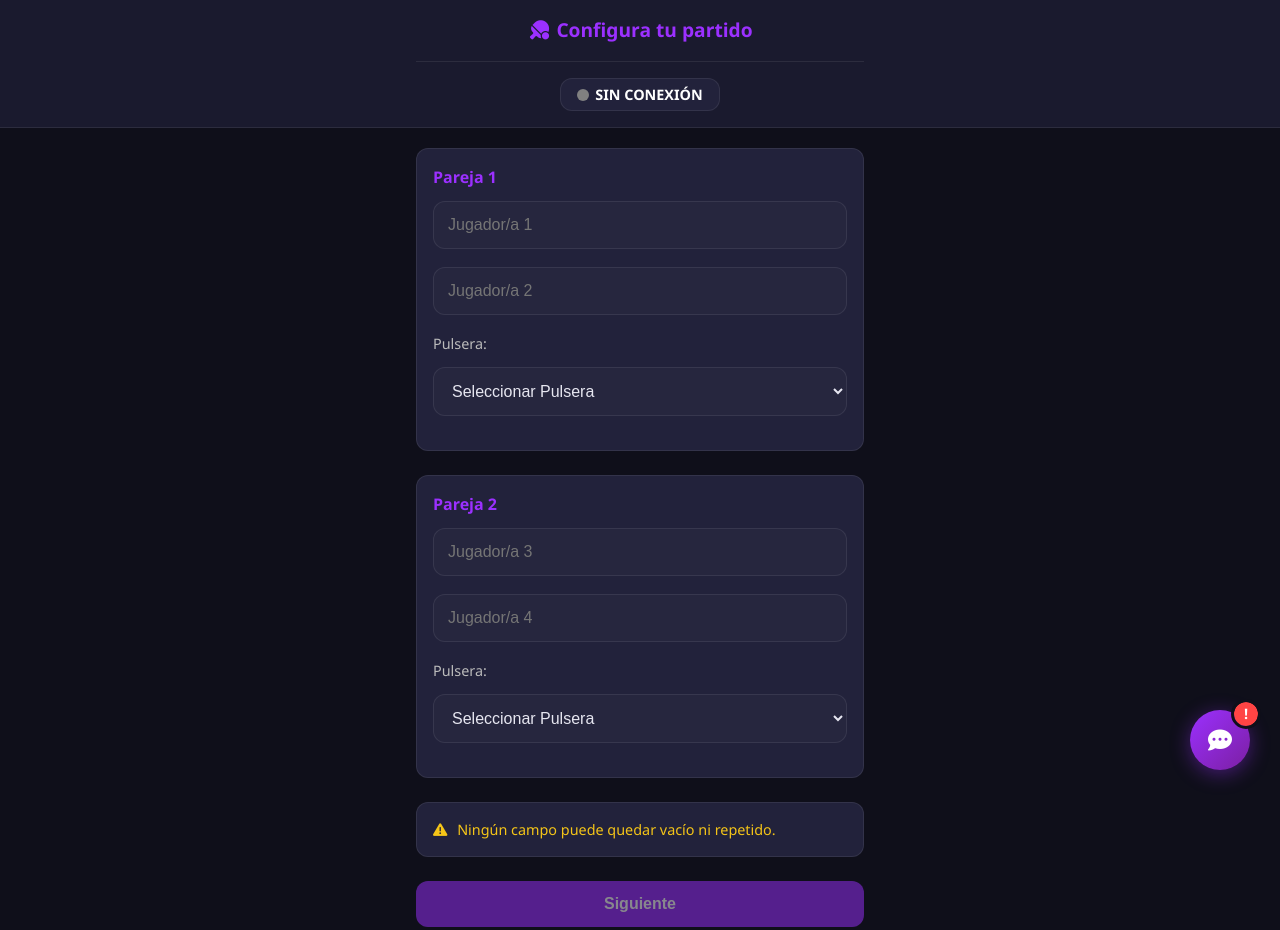
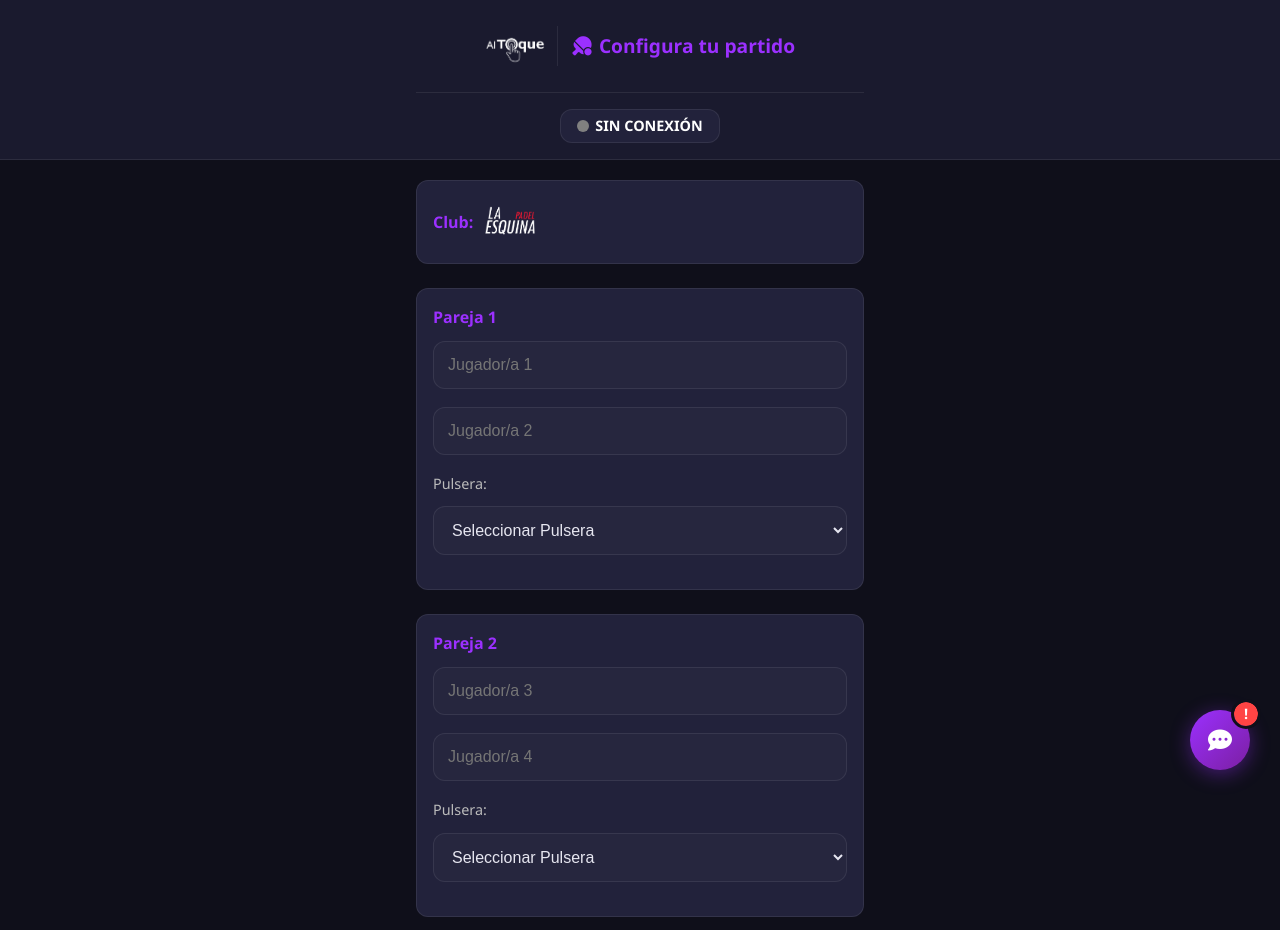
Before and after one commit to danielcastronuevo/config-vps, a website: page index.html in a window 1280 px wide. Shown: the top 930 px of the page. Drawn offline with nearby package versions, Linux system fonts and the light colour scheme; no server answers.

Commit message:
Añadiendo logos nuestros y de clubes

```diff
--- a/index.html
+++ b/index.html
@@ -12,7 +12,11 @@
 
 <header>
   <div class="header-content">
-    <h2><i class="fa-solid fa-table-tennis-paddle-ball"></i> Configura tu partido</h2>
+    <div class="header-top">
+      <img src="imgs/logo-us.png" alt="Logo" class="header-logo">
+      <div class="header-divider"></div>
+      <h2><i class="fa-solid fa-table-tennis-paddle-ball"></i> Configura tu partido</h2>
+    </div>
 
     <div class="separator"></div>
 
@@ -33,6 +37,13 @@
 <main>
   <!-- Paso 1: Nombres y pulseras -->
   <section class="step active" id="step1">
+    <div class="card">
+      <div class="club-header">
+        <h3 style="margin-bottom: 0;">Club:</h3>
+        <img id="club-logo" src="imgs/clubs/la-esquina.png" alt="Club Logo" class="club-logo-img">
+      </div>
+    </div>
+
     <div class="card">
       <h3>Pareja 1</h3>
       <input type="text" id="p1j1" placeholder="Jugador/a 1">
--- a/script.js
+++ b/script.js
@@ -163,6 +163,16 @@ window.addEventListener("DOMContentLoaded", () => {
   document.querySelectorAll('input[type="text"]').forEach(i => i.value = '');
   document.querySelectorAll('select').forEach(s => s.selectedIndex = 0);
   document.querySelectorAll('input[type="radio"]').forEach(r => r.checked = false);
+
+  // Establecer imagen del club
+  const clubLogoImg = document.getElementById("club-logo");
+  if (clubLogoImg) {
+    clubLogoImg.src = `imgs/clubs/${CLUB}.png`;
+    clubLogoImg.onerror = () => {
+      // Fallback a la-esquina si el club no existe
+      clubLogoImg.src = 'imgs/clubs/la-esquina.png';
+    };
+  }
 
   // Deshabilitar botón Step1 por defecto
   step1NextBtn.disabled = true;
--- a/styles.css
+++ b/styles.css
@@ -43,6 +43,40 @@ header h2 {
   font-size: 1.2rem;
   font-weight: 600;
   color: var(--accent);
+}
+
+/* Header Layout */
+.header-top {
+  display: flex;
+  align-items: center;
+  justify-content: center;
+  gap: 12px;
+}
+
+.header-logo {
+  width: 60px;
+  height: 60px;
+  object-fit: contain;
+}
+
+.header-divider {
+  width: 1px;
+  height: 40px;
+  background-color: var(--card-border);
+}
+
+/* Club Header in Step 1 */
+.club-header {
+  display: flex;
+  align-items: center;
+  gap: 12px;
+}
+
+.club-logo-img {
+  width: 50px;
+  height: 50px;
+  object-fit: contain;
+  border-radius: 4px;
 }
 
 /*===========ESTADO DE LA CANCHA ===========*/
```
Also changed, not shown: imgs/clubs/altoque.png (added).
